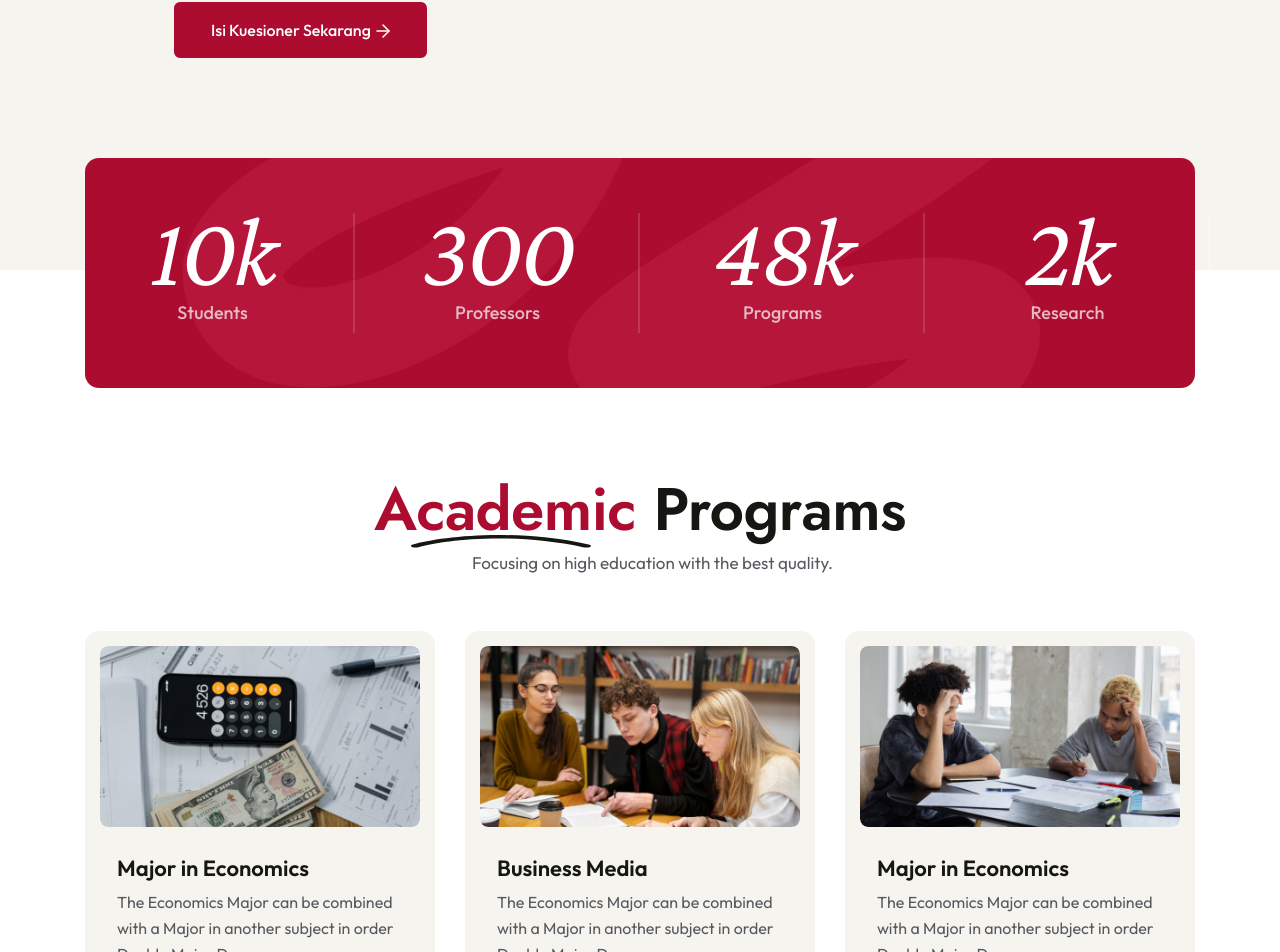
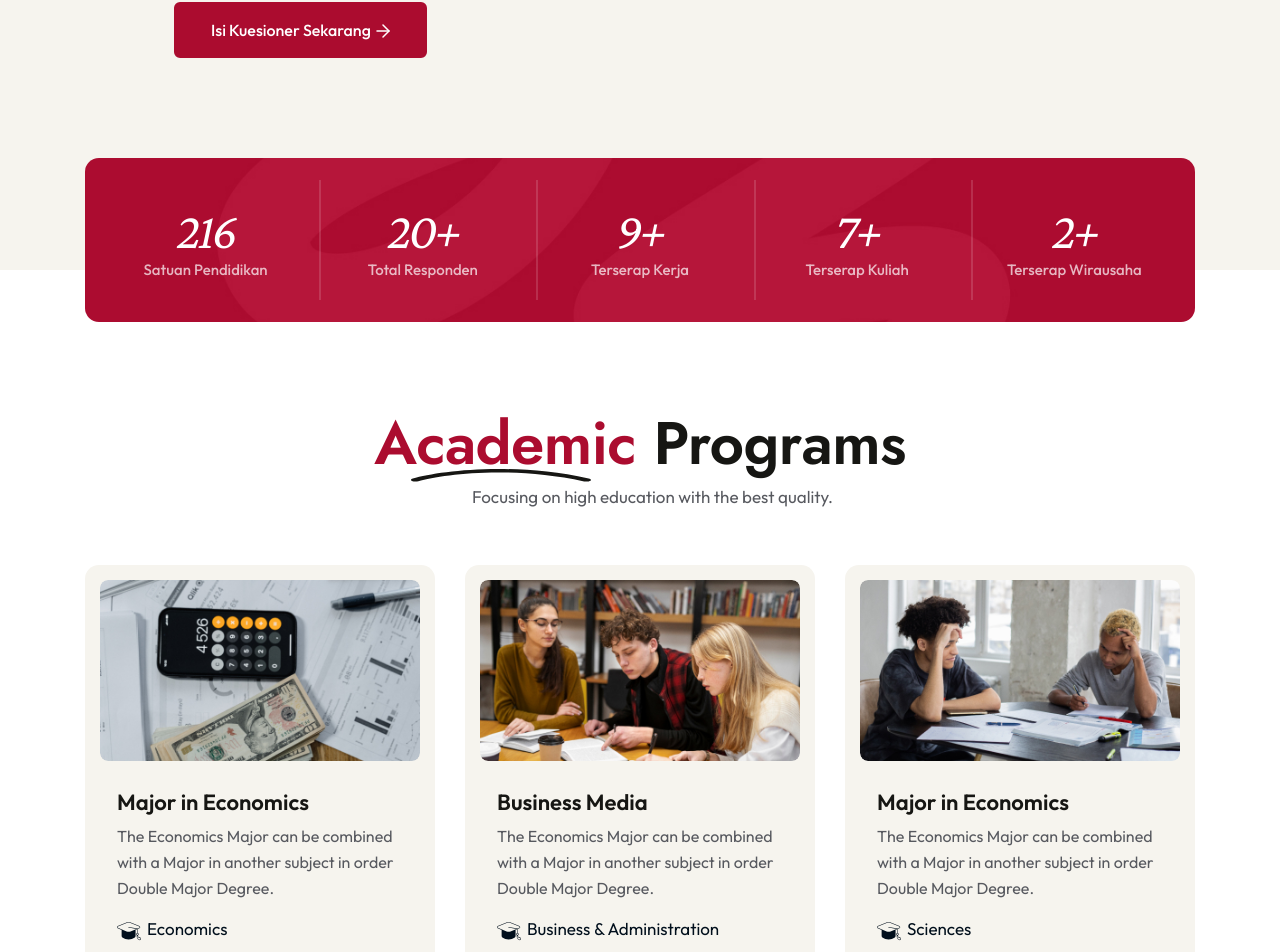
Before and after one commit to ferdianrura97/landing-page-tracer-study, a Next.js app: page / in a window 1280 px wide. Shown: the part 3056-4008 px from the top of the page. Built offline with nearby package versions, Linux system fonts and the light colour scheme; no server answers.

Commit message:
Ui: counter tracer

```diff
--- a/src/app/(home)/(home-main)/page.tsx
+++ b/src/app/(home)/(home-main)/page.tsx
@@ -3,7 +3,7 @@ import HeroAreaOne from '@/components/hero-area/hero-area-one';
 import ServiceOne from '@/components/service/service-one';
 import AboutTracerStudy from '@/components/about/about-tracer-study';
 import AboutIknNusantara from '@/components/about/about-ikn-nusantara';
-import CounterOne from '@/components/counter/counter-one';
+import CounterMilestoneTracer from '@/components/counter/counter-milestone-tracer';
 import ProgramArea from '@/components/program/program-area';
 import EventArea from '@/components/event/event-area';
 import TestimonialOne from '@/components/testimonial/testimonial-one';
@@ -26,14 +26,14 @@ export default function HomePage() {
       <ServiceOne/>
       {/* service area end */}
 
-      {/* section 1: tentang tracer study kaltim (foto kiri, teks kanan) */}
+      {/* section 1: tentang tracer study kaltim */}
       <AboutTracerStudy/>
 
-      {/* section 2: sdm unggul kaltim & ikn (teks kiri, foto kanan) */}
+      {/* section 2: sdm unggul kaltim & ikn */}
       <AboutIknNusantara/>
 
-      {/* counter area start */}
-      <CounterOne/>
+      {/* counter area start: 5 kolom milestone tracer live */}
+      <CounterMilestoneTracer/>
       {/* counter area end */}
 
       {/* program area start */}
--- /dev/null
+++ b/src/components/counter/counter-milestone-tracer.tsx
@@ -0,0 +1,79 @@
+'use client';
+
+import React, { useEffect, useState } from "react";
+import CounterItem from "./counter-item";
+import { fetchApi } from "@/lib/api";
+
+interface RingkasanStatistik {
+  total_alumni: number;
+  total_responden: number;
+  persentase_partisipasi: number;
+  status_distribusi: {
+    bekerja: number;
+    kuliah: number;
+    wirausaha: number;
+    bekerja_kuliah_wirausaha: number;
+    belum_bekerja: number;
+  };
+  sebaran_jenjang: Array<{ jenjang: string; _count: { jenjang: number } }>;
+}
+
+export default function CounterMilestoneTracer() {
+  const [stats, setStats] = useState<RingkasanStatistik | null>(null);
+
+  useEffect(() => {
+    async function loadStats() {
+      try {
+        const res = await fetchApi<{ sukses: boolean; data: RingkasanStatistik }>('/publik/statistik');
+        if (res.sukses) setStats(res.data);
+      } catch (err) {
+        console.error('Gagal memuat statistik counter:', err);
+      }
+    }
+    loadStats();
+  }, []);
+
+  const totalSekolah = stats?.sebaran_jenjang.reduce((acc, curr) => acc + curr._count.jenjang, 0) || 216;
+  const totalResponden = stats?.total_responden ?? 20;
+  const terserapKerja = (stats?.status_distribusi.bekerja ?? 7) + (stats?.status_distribusi.bekerja_kuliah_wirausaha ?? 2);
+  const terserapKuliah = stats?.status_distribusi.kuliah ?? 7;
+  const terserapWirausaha = stats?.status_distribusi.wirausaha ?? 2;
+
+  const milestoneData = [
+    { id: 1, count: totalSekolah, suffix: "", title: "Satuan Pendidikan" },
+    { id: 2, count: totalResponden, suffix: "+", title: "Total Responden" },
+    { id: 3, count: terserapKerja, suffix: "+", title: "Terserap Kerja" },
+    { id: 4, count: terserapKuliah, suffix: "+", title: "Terserap Kuliah" },
+    { id: 5, count: terserapWirausaha, suffix: "+", title: "Terserap Wirausaha" },
+  ];
+
+  return (
+    <section className="counter-area tp-counter-wrap mb-90">
+      <div className="container">
+        <div
+          className="tp-counter-bg wow fadeInUp"
+          data-wow-delay=".3s"
+          data-background="assets/img/bg/counter-bg.jpg"
+          style={{ backgroundImage: `url(/assets/img/bg/counter-bg.jpg)`, padding: "10px 20px" }}
+        >
+          <div className="row row-cols-1 row-cols-sm-2 row-cols-md-3 row-cols-lg-5 g-3 justify-content-center">
+            {milestoneData.map((item, idx) => {
+              const isEnd = idx === milestoneData.length - 1;
+              return (
+                <div key={item.id} className="col">
+                  <div className={`tp-counter-item text-center ${isEnd ? 'item-end' : ''}`} style={{ padding: "35px 10px" }}>
+                    <h3 className="tp-counter-count mb-10" style={{ fontSize: "clamp(42px, 4vw, 64px)", lineHeight: 1.1 }}>
+                      <CounterItem min={0} max={item.count} />
+                      {item.suffix}
+                    </h3>
+                    <p style={{ fontSize: "15px", whiteSpace: "nowrap" }}>{item.title}</p>
+                  </div>
+                </div>
+              );
+            })}
+          </div>
+        </div>
+      </div>
+    </section>
+  );
+}
--- a/src/components/counter/counter-one.tsx
+++ /dev/null
@@ -1,38 +0,0 @@
-import React from "react";
-import CounterItem from "./counter-item";
-
-const counterData = [
-  {id:1,count: 10, suffix: "k", duration: 1, title: "Students" },
-  {id:2,count: 300, suffix: "", duration: 1, title: "Professors" },
-  {id:3,count: 48, suffix: "k", duration: 1, title: "Programs" },
-  {id:4,count: 2, suffix: "k", duration: 1, title: "Research" },
-];
-
-export default function CounterOne() {
-  return (
-    <section className="counter-area tp-counter-wrap mb-90">
-      <div className="container">
-        <div
-          className="tp-counter-bg wow fadeInUp"
-          data-wow-delay=".3s"
-          data-background="assets/img/bg/counter-bg.jpg"
-          style={{ backgroundImage: `url(/assets/img/bg/counter-bg.jpg)` }}
-        >
-          <div className="row">
-            {counterData.map((item) => (
-            <div key={item.id} className="col-lg-3 col-md-6">
-              <div className="tp-counter-item text-center">
-                <h3 className="tp-counter-count mb-10">
-                  <CounterItem min={0} max={item.count}/>
-                  {item.suffix}
-                </h3>
-                <p>{item.title}</p>
-              </div>
-            </div>
-            ))}
-          </div>
-        </div>
-      </div>
-    </section>
-  );
-}
```
